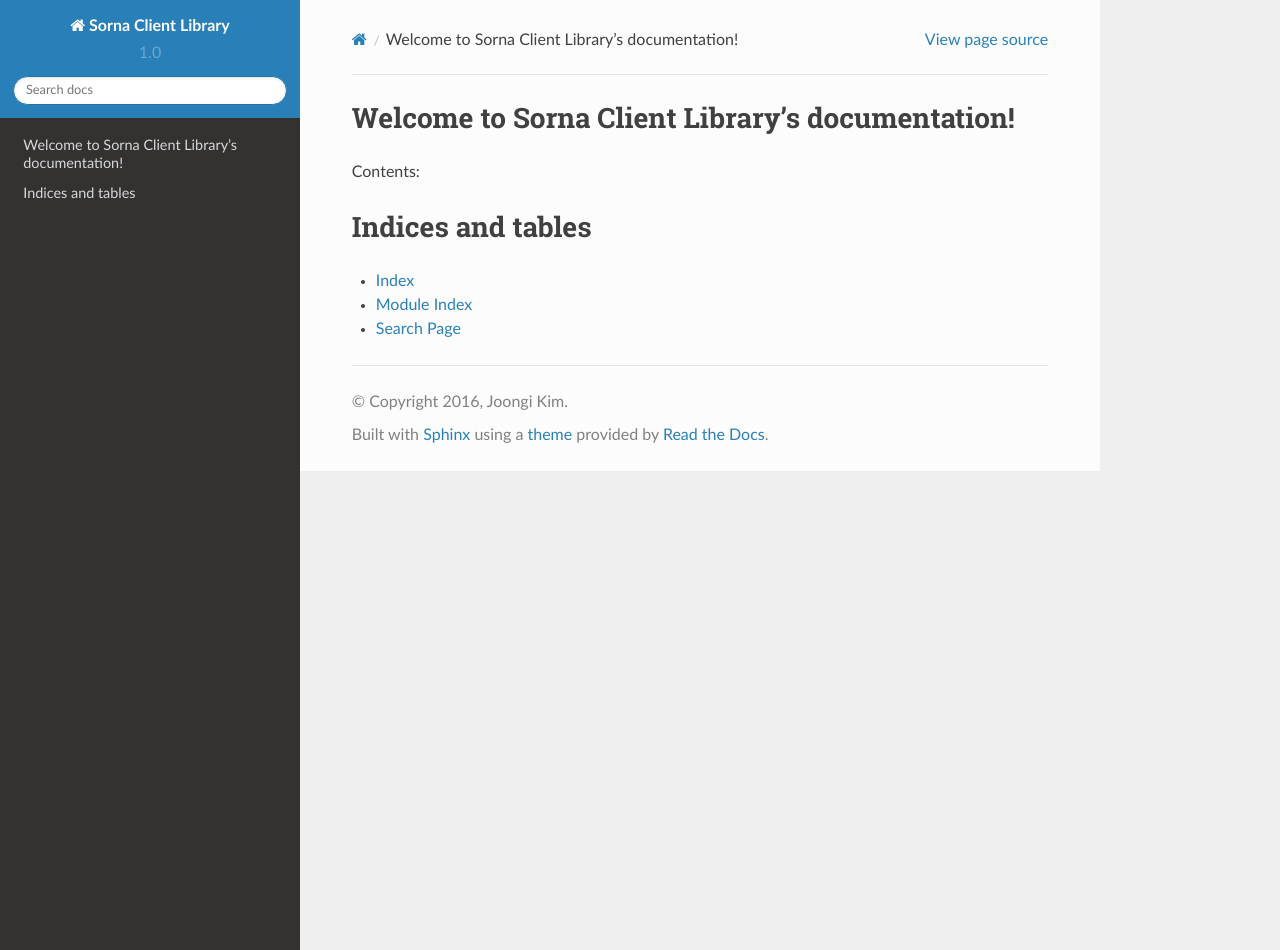
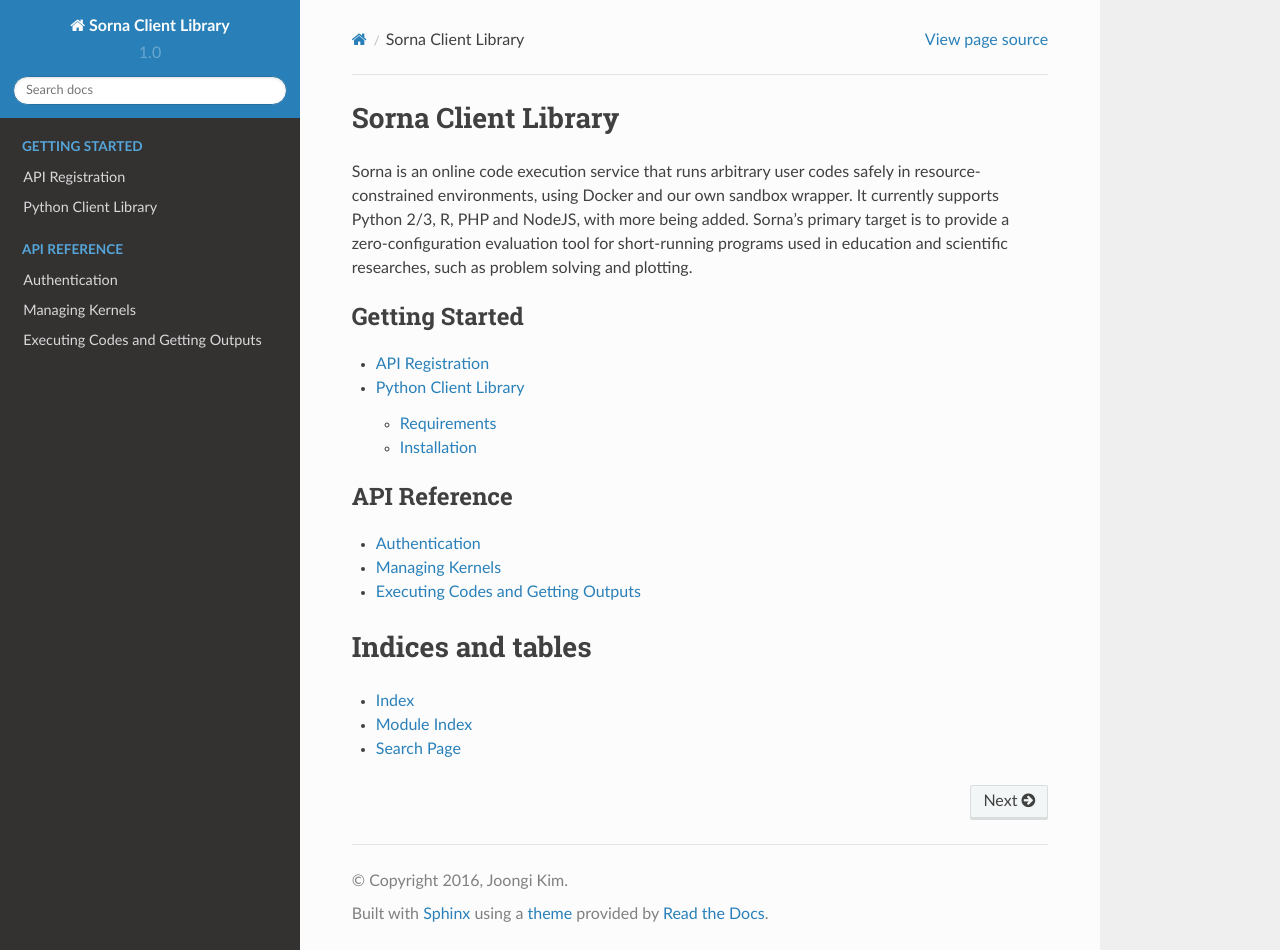
Before and after one commit to lablup/aiotusclient, a Sphinx documentation site: the page built from docs/index.rst, in a window 1280 px wide and 950 px high. Built offline with Sphinx 7.4.7 and the Read the Docs theme 2.0.0, drawn with Linux system fonts in a browser that asks for light colours.

Commit message:
Create skeleton for docs

```diff
--- /dev/null
+++ b/docs/api/index.rst
@@ -0,0 +1,10 @@
+Authentication
+==============
+
+
+Managing Kernels
+================
+
+
+Executing Codes and Getting Outputs
+===================================
--- a/docs/conf.py
+++ b/docs/conf.py
@@ -111,7 +111,11 @@
 # a list of builtin themes.
 #html_theme = 'alabaster'
 if not on_rtd:  # only import and set the theme if we're building docs locally
-    import sphinx_rtd_theme
+    try:
+        import sphinx_rtd_theme
+    except ImportError:
+        print('Please do pip install sphinx-rtd-theme first.', file=sys.stderr)
+        sys.exit(1)
     html_theme = 'sphinx_rtd_theme'
     html_theme_path = [sphinx_rtd_theme.get_html_theme_path()]
 
--- /dev/null
+++ b/docs/gsg/clientlib.rst
@@ -0,0 +1,10 @@
+Python Client Library
+=====================
+
+
+Requirements
+------------
+
+
+Installation
+------------
--- /dev/null
+++ b/docs/gsg/registration.rst
@@ -0,0 +1,2 @@
+API Registration
+================
--- a/docs/index.rst
+++ b/docs/index.rst
@@ -3,14 +3,30 @@
    You can adapt this file completely to your liking, but it should at least
    contain the root `toctree` directive.
 
-Welcome to Sorna Client Library's documentation!
-================================================
+Sorna Client Library
+====================
 
-Contents:
+Sorna is an online code execution service that runs arbitrary user codes
+safely in resource-constrained environments, using Docker and our own sandbox
+wrapper.
+It currently supports Python 2/3, R, PHP and NodeJS, with more being added.
+Sorna's primary target is to provide a zero-configuration evaluation tool for
+short-running programs used in education and scientific researches, such as
+problem solving and plotting.
+
 
 .. toctree::
    :maxdepth: 2
+   :caption: Getting Started
 
+   gsg/registration
+   gsg/clientlib
+
+.. toctree::
+   :maxdepth: 2
+   :caption: API Reference
+
+   api/index
 
 
 Indices and tables
```
